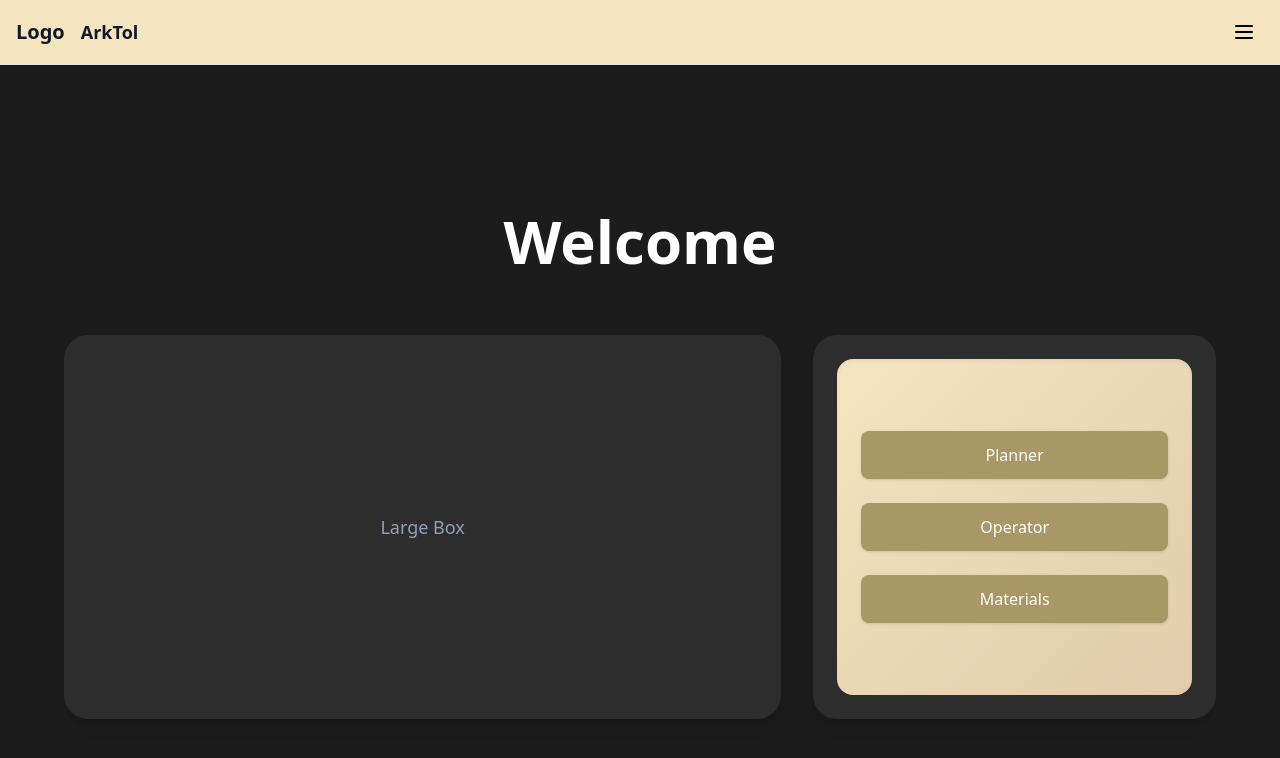
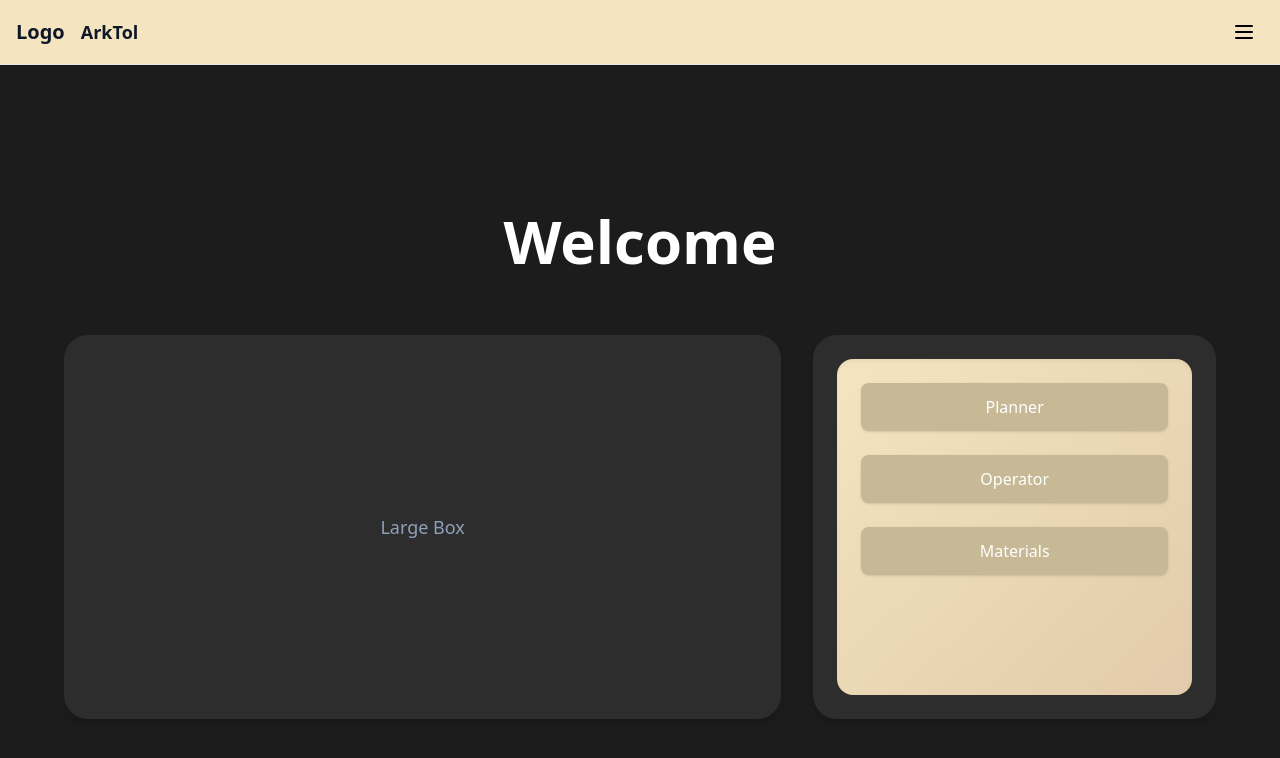
Before and after one commit to SentientCorn/ArknightsLevelPlanner, a React (Vite) app: page / in a window 1280 px wide. Shown: the top 758 px of the page. Built offline with nearby package versions, Linux system fonts and the light colour scheme; no server answers.

Commit message:
Feat: Refactor Operator and Planner components to fetch data from Supabase and update state management

```diff
--- a/src/components/Operator.tsx
+++ b/src/components/Operator.tsx
@@ -1,28 +1,67 @@
 import React, {useState} from "react";
+import supabase from "../config/supabase";
 
 interface Item {
-  id: number;
+  id: string;
   name: string;
-  image: string;
+  image_url: string;
+  class_id: number;
+  rarity: number;
 }
 
-const dummyData: Item[] = Array.from({ length: 20 }, (_, i) => ({
-  id: i + 1,
-  name: `Creature ${i + 1}`,
-  image: `https://via.placeholder.com/150?text=Creature+${i + 1}`,
-}));
+interface OperatorProps {
+  selected: Item | null;
+  onSelect: (item: Item) => void;
+}
 
-const Operator: React.FC = () => {
+const targetIds = ["49f22d5a-1ad9-43d5-a0a6-e8ed941a6599", "4579010a-d00e-48dd-b854-ad2171cd8eef"]; // Saria and SilverAsh
+
+// const dummyData: Item[] = Array.from({ length: 20 }, (_, i) => ({
+//   id: (i + 1).toString(),
+//   name: `Operator ${i + 1}`,
+//   image_url: `https://via.placeholder.com/150?text=Operator+${i + 1}`,
+//   class_id: Math.floor(Math.random() * 5) + 1,
+//   rarity: Math.floor(Math.random() * 6) + 1,
+// }));
+
+const Operator: React.FC<OperatorProps> = ({ selected, onSelect }) => {
   const [items, setItems] = useState<Item[]>([]);
+  const [loading, setLoading] = useState<boolean>(true);
 
   React.useEffect(() => {
 
-    //TODO: FETCH DATA HERE
-    setItems(dummyData);
+    const fetchOps = async () => {
+      setLoading(true);
+      try {
+        const { data, error } = await supabase
+          .from('operators')
+          .select('*')
+          .in("id", targetIds)
+          .order('id', { ascending: true });
+
+        if (error) {
+          throw error;
+        }
+
+        if (data) {
+          setItems(data);
+        }
+      } catch (error) {
+        console.error("Error fetching operators:", error);
+      } finally {
+        setLoading(false);
+      }
+    }
+    fetchOps();
 
   }, []);
 
   return (
+    loading ? (
+      <div className="flex items-center justify-center h-full">
+        <div className="animate-spin rounded-full h-16 w-16 border-t-2 border-b-2 border-gray-200"></div>
+      </div>
+    ) : (
     <div className="h-full w-full p-4">
       <h2 className="text-2xl font-bold mb-4 text-center text-white">Operator Selection</h2>
       <div
@@ -33,12 +72,14 @@ const Operator: React.FC = () => {
         {items.map((item) => (
         <div
           key={item.id}
-          className=" overflow-hidden rounded-lg shadow hover:shadow-lg transition-shadow duration-300 cursor-pointer bg-white"
+          onClick={() => onSelect(item)}
+          className={`overflow-hidden rounded-lg shadow hover:shadow-lg transition-shadow duration-300 cursor-pointer ${selected?.id === item.id ? "ring-4 ring-gray-500" : ""} bg-white`}
         >
+
           <img
-          src={item.image}
+          src={item.image_url}
           alt={item.name}
-          className="w-full h-50 object-cover text-center"
+          className="w-full h-50 object-cover mx-auto overflow-hidden"
           />
           <div className="p-2 text-center text-sm font-medium">{item.name}</div>
         </div>
@@ -46,6 +87,7 @@ const Operator: React.FC = () => {
       </div>
       </div>
     </div>
+    )
   );
 };
 
--- a/src/components/Planner.tsx
+++ b/src/components/Planner.tsx
@@ -1,4 +1,18 @@
-import React, { useState } from "react";
+import React, { useEffect, useState } from "react";
+import supabase from "../config/supabase";
+
+interface Item {
+  id: string;
+  name: string;
+  image_url: string;
+  class_id: number;
+  rarity: number;
+}
+
+// 1. Define props interface for your receiving component
+interface ReceivedOp {
+  selectedOperator: Item | null;
+}
 
 interface Character {
   id: number;
@@ -258,10 +272,98 @@ const selectedCharacter: Character = {
   ]
 };
 
-const Planner: React.FC = () => {
+const fetchOperatorData = async (operatorId: string) => {
+  // Fetch Elites and Elite Materials
+  const { data: elites, error: eliteError } = await supabase
+    .from('elites')
+    .select(`
+      id,
+      name,
+      image_url,
+      lmd,
+      type,
+      elite_materials:elite_materials(
+        quantity,
+        material:materials (
+          id,
+          name,
+          image_url
+        )
+      )
+    `)
+    .eq('operator_id', operatorId);
+
+  // // Fetch Modules, Stages and Materials
+  // const { data: modules, error: moduleError } = await supabase
+  //   .from('modules')
+  //   .select(`
+  //     id,
+  //     title,
+  //     image_url,
+  //     module,
+  //     module_stages:module_stages (
+  //       id,
+  //       stage,
+  //       lmd,
+  //       module_materials:module_materials (
+  //         quantity,
+  //         material:materials (
+  //           id,
+  //           name,
+  //           image_url
+  //         )
+  //       )
+  //     )
+  //   `)
+  //   .eq('operator_id', operatorId);
+
+  // Fetch Skill Levels and Materials
+  const { data: skillLevels, error: skillError } = await supabase
+    .from('skill_levels')
+    .select(`
+      id,
+      level,
+      lmd,
+      skill_level_materials:skill_level_materials (
+        quantity,
+        material:materials (
+          id,
+          name,
+          image_url
+        )
+      )
+    `)
+    .eq('operator_id', operatorId);
+
+  if (eliteError  || skillError) {
+    console.error("Fetching errors:", eliteError, skillError);
+    return null;
+  }
+
+  return {
+    elites,
+
+    skillLevels
+  };
+};
+
+const Planner: React.FC<ReceivedOp> = (selectedOperator) => {
   const [character, setCharacter] = useState<Character>(selectedCharacter);
   const [calculatedMaterials, setCalculatedMaterials] = useState<any[]>([]);
   const [isCalculated, setIsCalculated] = useState(false);
+
+  useEffect(() => {
+    // Alert op ID of selectedOperator
+    if (selectedOperator.selectedOperator) {
+      console.log(`Selected Operator ID: ${selectedOperator.selectedOperator.id}`);
+      fetchOperatorData(selectedOperator.selectedOperator.id).then(data => {
+        console.log("Fetched Operator Data:", data);
+    }
+      );
+    }
+
+  }, [selectedOperator.selectedOperator]);
+
 
   const handleLevelChange = (newLevel: number) => {
     setCharacter(prev => ({
--- a/src/pages/Landing.tsx
+++ b/src/pages/Landing.tsx
@@ -3,9 +3,19 @@ import LoginModal from '../components/LoginModal';
 import Operator from '../components/Operator';
 import Planner from '../components/Planner';
 
+interface Item {
+  id: string;
+  name: string;
+  image_url: string;
+  class_id: number;
+  rarity: number;
+}
+
 const Landing: React.FC = () => {
   const [showLogin, setShowLogin] = useState(false);
   const [selectedBox, setSelectedBox] = useState<string | null>(null);
+  const [selectedOperator, setSelectedOperator] = useState<Item | null>(null);
+
 
   return (
     <div className="min-h-screen flex flex-col items-center justify-center p-8">
@@ -20,9 +30,13 @@ const Landing: React.FC = () => {
 
           <div className="h-full flex items-center justify-center">
             {selectedBox === 'planner' ? (
-              <Planner />
+              <Planner
+              selectedOperator={selectedOperator} />
             ) : selectedBox === 'operator' ? (
-              <Operator />
+              <Operator
+              selected={selectedOperator}
+              onSelect={setSelectedOperator}
+            />
             ) : (
               <div className="text-slate-400 text-lg font-medium">Large Box</div>
             )}
@@ -31,37 +45,31 @@ const Landing: React.FC = () => {
         </div>
 
         <div style={{backgroundColor: '#2D2D2D'}} className="flex-1 rounded-3xl shadow-lg hover:shadow-2xl transition-shadow duration-300 p-6 min-h-96 flex flex-col justify-center">
-          <div className="bg-gradient-to-br from-[var(--kuning1)] to-[#E2CBAA] h-full flex flex-col items-center justify-center rounded-2xl gap-6 p-6 shadow-inner">
+          <div className="bg-gradient-to-br from-[#F4E5C0] to-[#E2CBAA] h-full flex flex-col items-center justify-start rounded-2xl gap-6 p-6 shadow-inner">
+
+            {selectedOperator ? (
+            <div className="flex flex-col items-center gap-4 mb-6">
+
+            <span className="text-gray-800 font-semibold text-lg">Selected operator: {selectedOperator.name}</span>
+               </div>
+              ) : null}
+
             <button
-              className={`${
-                selectedBox === 'planner'
-                ? 'border-4 border-[var(--coklat)] text-[var(--coklat)]'
-                : 'bg-[var(--coklat)] hover:bg-[var(--coklat)] text-white shadow-sm'
-              } font-medium px-6 py-3 rounded-lg w-full shadow transition-all hover:cursor-pointer`}
-              onClickCapture={() => setSelectedBox('planner')}
-              >
+              className="bg-[#C7B996] hover:bg-[#b3a47d] text-white font-medium px-6 py-3 rounded-lg w-full shadow transition-all duration-200"
+              onClick={() => setSelectedBox('planner')}
+            >
               Planner
             </button>
-
             <button
-              className={`${
-                selectedBox === 'operator'
-                ? 'border-4 border-[var(--coklat)] text-[var(--coklat)]'
-                : 'bg-[var(--coklat)] hover:bg-[var(--coklat)] text-white'
-              } font-medium px-6 py-3 rounded-lg w-full shadow transition-all hover:cursor-pointer`}
-              onClickCapture={() => setSelectedBox('operator')}
-              >
+              className="bg-[#C7B996] hover:bg-[#b3a47d] text-white font-medium px-6 py-3 rounded-lg w-full shadow transition-all duration-200"
+              onClick={() => setSelectedBox('operator')}
+            >
               Operator
             </button>
-
             <button
-              className={`${
-                selectedBox === 'materials'
-                ? 'border-4 border-[var(--coklat)] text-[var(--coklat)]'
-                : 'bg-[var(--coklat)] hover:bg-[var(--coklat)] text-white'
-              } font-medium px-6 py-3 rounded-lg w-full shadow transition-all hover:cursor-pointer`}
-              onClickCapture={() => setSelectedBox('materials')}
-              >
+              className="bg-[#C7B996] hover:bg-[#b3a47d] text-white font-medium px-6 py-3 rounded-lg w-full shadow transition-all duration-200"
+              onClick={() => setSelectedBox('materials')}
+            >
               Materials
             </button>
           </div>
```
Also changed, not shown: 1 other file (tests, documents, lock files or other folders).
